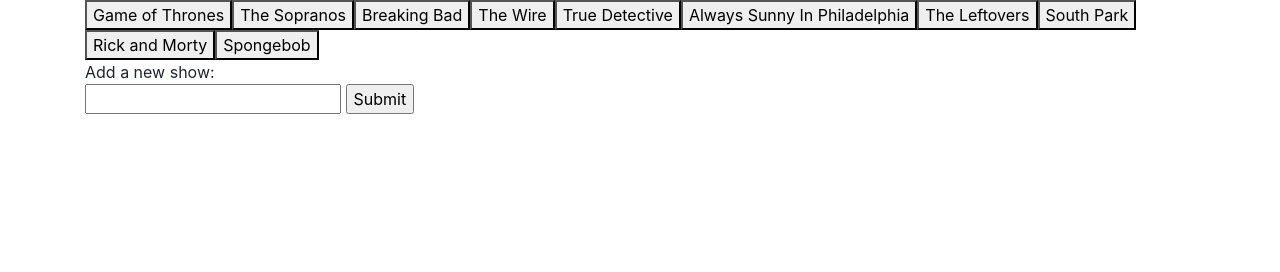
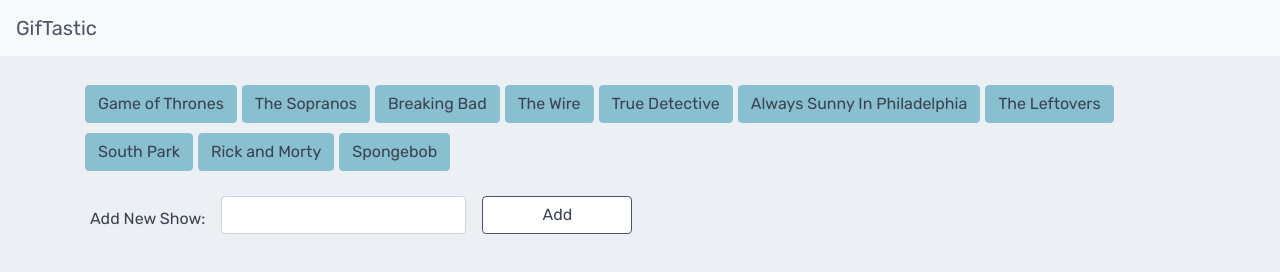
Before and after one commit to mgilliland23/GifTastic, a plain HTML site: page index.html in a window 1280 px wide. Drawn offline with nearby package versions, Linux system fonts and the light colour scheme.

Commit message:
created styling

```diff
--- a/assets/logic.js
+++ b/assets/logic.js
@@ -3,18 +3,18 @@
 
 //Generate buttons from the topics array and append them to the #buttonContainer
 function displayButtons() {
-    $("#buttonContainer").empty();
+    $("#button-container").empty();
     topics.forEach(function (topic) {
         var button = $("<button>");
         //console.log(topic);
         button.text(topic);
-        button.addClass("topicButton");
+        button.addClass("topic-button btn btn-primary");
         //Add click handler to button
         button.click(function () {
             fetchGifs(topic);
         })
 
-        $("#buttonContainer").append(button);
+        $("#button-container").append(button);
     });
 }
 
@@ -35,18 +35,18 @@
 
 //Loop through the array of giph objects, build the gif tile, and append each to the #gifContainer
 function displayGifs(gifs) {
-    $("#gifContainer").empty();
+    $("#gif-container").empty();
 
     gifs.forEach(function (gifObj) {
         var gifTile = buildGifTile(gifObj);
-        $("#gifContainer").append(gifTile);
+        $("#gif-container").append(gifTile);
     })
 }
 
 //Given a gif object, build the gifTile to display on the page with the still, the gif, the rating
 function buildGifTile(gifObj) {
     var gifTile = $("<div>");
-    gifTile.addClass("gifTile");
+    gifTile.addClass("gif-tile");
 
     var gif = $("<img>");
     gif.attr("src", gifObj.images.fixed_height_still.url);
@@ -69,15 +69,16 @@
 
     return gifTile;
 }
+//Create function that adds a topic to the topic array. Call function to append buttons to #buttonContainer
+
+
 displayButtons();
 
-//Create function that adds a topic to the topic array. Call function to append buttons to #buttonContainer
-
 //Add event listener for add topic button click
-$("#submitButton").on("click", function (e) {
+$("#submit-button").on("click", function (e) {
     e.preventDefault();
 
-    var newTopic = $("#newTopic").val();
+    var newTopic = $("#new-topic").val();
 
     topics.push(newTopic);
     displayButtons();
--- a/assets/style.css
+++ b/assets/style.css
@@ -0,0 +1,60 @@
+.navbar-brand {
+    color: rgb(76, 86, 106) !important;
+}
+
+#button-container {
+    margin-top: 80px;
+}
+
+.gif-tile {
+    float: left;
+    margin: 5px;
+    color: rgb(76, 86, 106) !important;
+}
+
+.topic-button {
+    margin: 5px 5px 5px 0;
+}
+
+.form-control-plaintext, .form-control, input {
+    color: rgb(76, 86, 106) !important;
+}
+
+form {
+    margin: 20px 5px;
+}
+
+.btn {
+    background-color: rgb(136, 192, 208) !important;
+    color: rgb(59, 66, 82) !important;
+    border-color: rgb(136, 192, 208) !important;
+}
+
+html body {
+    background-color: #ECEFF4 !important;
+    color: rgb(59, 66, 82) !important;
+    font-family: "Rubik" !important;
+}
+
+.btn-primary:hover, .btn-primary:focus, .btn-primary:active, .btn-primary.active, .open>.dropdown-toggle.btn-primary {
+    color: white;
+    border-color: rgb(59, 66, 82);
+}
+
+#submit-button {
+    width: 150px;
+    text-align: center;
+    background-color: rgb(255, 255, 255) !important;
+    color: rgb(76, 86, 106);
+    border-color: rgb(76, 86, 106) !important;
+}
+
+.btn:focus, .btn-primary:focus {
+    outline: rgb(76, 86, 106) !important;
+    box-shadow: none !important;
+}
+
+.form-control:focus {
+    box-shadow: none;
+    border-color: rgb(76, 86, 106)
+}
--- a/index.html
+++ b/index.html
@@ -6,25 +6,36 @@
     <meta name="viewport" content="width=device-width, initial-scale=1.0">
     <meta http-equiv="X-UA-Compatible" content="ie=edge">
     <title>GifTastic</title>
-    <link rel="stylesheet" href="assets/style.css">
     <script src="https://ajax.googleapis.com/ajax/libs/jquery/3.4.0/jquery.min.js"></script>
     <link rel="stylesheet" href="https://stackpath.bootstrapcdn.com/bootstrap/4.3.1/css/bootstrap.min.css"
         integrity="sha384-ggOyR0iXCbMQv3Xipma34MD+dH/1fQ784/j6cY/iJTQUOhcWr7x9JvoRxT2MZw1T" crossorigin="anonymous">
+    <link href="https://fonts.googleapis.com/css?family=Rubik&display=swap" rel="stylesheet">
+    <link rel="stylesheet" href="assets/style.css">
+
 </head>
 
 <body>
+    <nav class="navbar navbar-light bg-light fixed-top">
+        <a class="navbar-brand" href="#">
+
+            GifTastic
+        </a>
+    </nav>
+
     <div class="container">
-        <div id="buttonContainer">
+        <div id="button-container">
 
         </div>
 
-        <form>
-            Add a new show:<br>
-            <input type="text" name="newTopic" id="newTopic">
-            <input type="submit" value="Submit" id="submitButton">
+        <form class="form-inline">
+            <div class="form-group">
+                <label for="new-topic">Add New Show: </label>
+                <input type="text" class="form-control mb-2 mx-3" id="new-topic">
+                <button type="submit" id="submit-button" class="btn btn-primary mb-2">Add</button>
+            </div>
         </form>
 
-        <div id="gifContainer">
+        <div id="gif-container">
 
         </div>
     </div>
```
